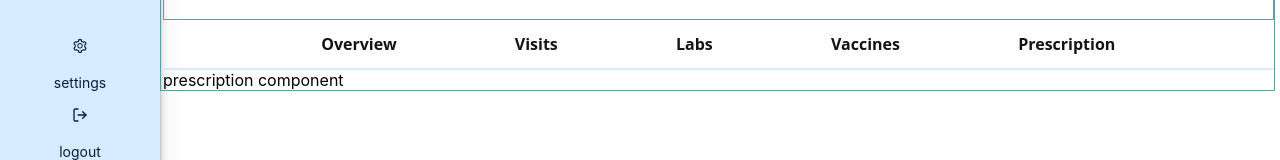
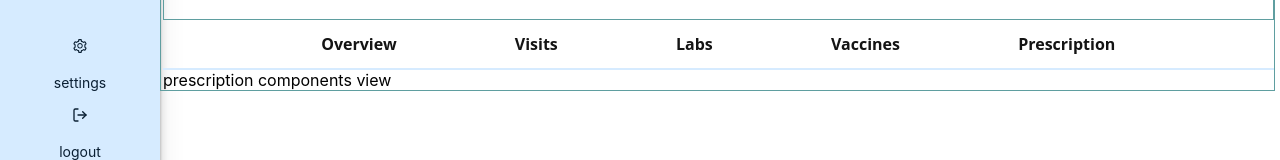
Before and after one commit to learnable-2022/DPR-4-FE, a React (Create React App) app in the folder team4/: page /Records/prescription in a window 1280 px wide. Shown: the part 330-490 px from the top of the page. Built offline with nearby package versions, Linux system fonts and the light colour scheme; the HTML template or start-up script is replaced by a standard one.

Commit message:
string change

```diff
--- a/team4/src/Record/sub-records/prescription.jsx
+++ b/team4/src/Record/sub-records/prescription.jsx
@@ -3,7 +3,7 @@ import React from 'react'
 export default function Prescription() {
   return (
     <div>
-      prescription component
+      prescription components view
     </div>
   )
 }
```
